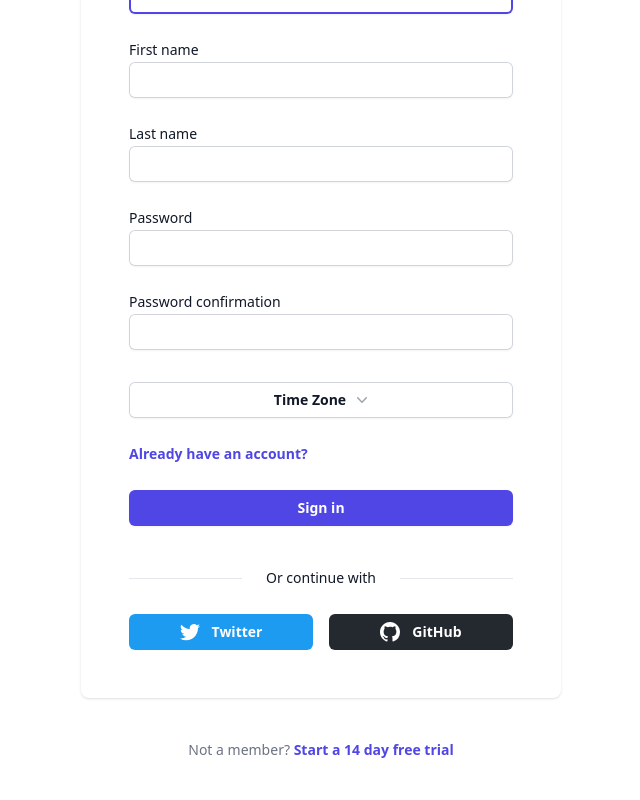
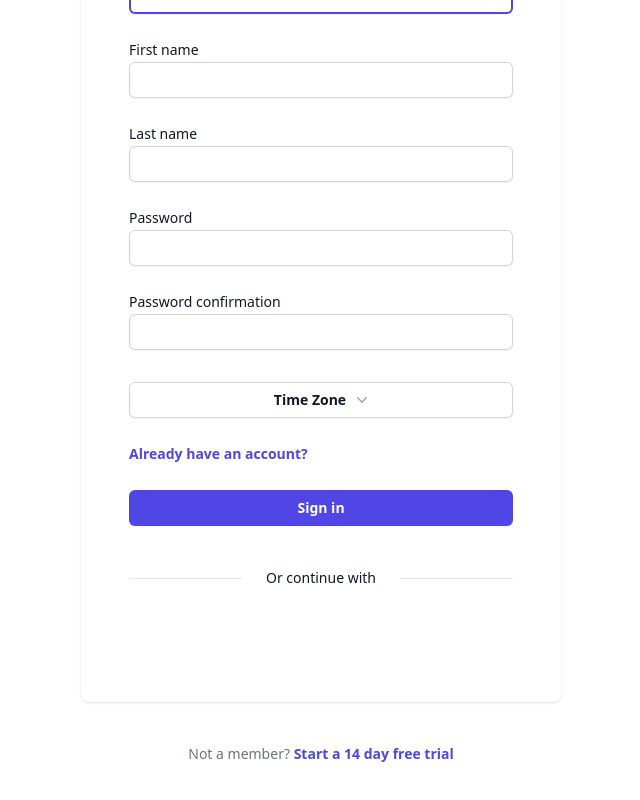
Before and after one commit to jackpaulcollins/path-buddy-app, a React (Create React App) app in the folder client/: page /register in a window 1280 px wide. Shown: the part 322-1122 px from the top of the page, without its empty margins (319-959 px from the left). Built offline with nearby package versions, Linux system fonts and the light colour scheme.

Commit message:
add google to register too

```diff
--- a/client/src/features/auth/Register.jsx
+++ b/client/src/features/auth/Register.jsx
@@ -8,6 +8,7 @@ import { useRegisterMutation } from './authApiSlice';
 import Dropdown from '../../components/Dropdown';
 import systemTimeZones from '../../constants/timeZones';
 import ErrorAlert from '../../components/ErrorAlert';
+import GoogleAuthProvider from './GoogleAuthProvider';
 
 function Login() {
   const emailRef = useRef();
@@ -249,30 +250,8 @@ function Login() {
               </div>
             </div>
 
-            <div className="mt-6 grid grid-cols-2 gap-4">
-              <Link
-                to="/register"
-                className="flex w-full items-center justify-center gap-3 rounded-md bg-[#1D9BF0] px-3 py-1.5 text-white focus-visible:outline focus-visible:outline-2 focus-visible:outline-offset-2 focus-visible:outline-[#1D9BF0]"
-              >
-                <svg className="h-5 w-5" aria-hidden="true" fill="currentColor" viewBox="0 0 20 20">
-                  <path d="M6.29 18.251c7.547 0 11.675-6.253 11.675-11.675 0-.178 0-.355-.012-.53A8.348 8.348 0 0020 3.92a8.19 8.19 0 01-2.357.646 4.118 4.118 0 001.804-2.27 8.224 8.224 0 01-2.605.996 4.107 4.107 0 00-6.993 3.743 11.65 11.65 0 01-8.457-4.287 4.106 4.106 0 001.27 5.477A4.073 4.073 0 01.8 7.713v.052a4.105 4.105 0 003.292 4.022 4.095 4.095 0 01-1.853.07 4.108 4.108 0 003.834 2.85A8.233 8.233 0 010 16.407a11.616 11.616 0 006.29 1.84" />
-                </svg>
-                <span className="text-sm font-semibold leading-6">Twitter</span>
-              </Link>
-
-              <Link
-                to="/register"
-                className="flex w-full items-center justify-center gap-3 rounded-md bg-[#24292F] px-3 py-1.5 text-white focus-visible:outline focus-visible:outline-2 focus-visible:outline-offset-2 focus-visible:outline-[#24292F]"
-              >
-                <svg className="h-5 w-5" aria-hidden="true" fill="currentColor" viewBox="0 0 20 20">
-                  <path
-                    fillRule="evenodd"
-                    d="M10 0C4.477 0 0 4.484 0 10.017c0 4.425 2.865 8.18 6.839 9.504.5.092.682-.217.682-.483 0-.237-.008-.868-.013-1.703-2.782.605-3.369-1.343-3.369-1.343-.454-1.158-1.11-1.466-1.11-1.466-.908-.62.069-.608.069-.608 1.003.07 1.531 1.032 1.531 1.032.892 1.53 2.341 1.088 2.91.832.092-.647.35-1.088.636-1.338-2.22-.253-4.555-1.113-4.555-4.951 0-1.093.39-1.988 1.029-2.688-.103-.253-.446-1.272.098-2.65 0 0 .84-.27 2.75 1.026A9.564 9.564 0 0110 4.844c.85.004 1.705.115 2.504.337 1.909-1.296 2.747-1.027 2.747-1.027.546 1.379.203 2.398.1 2.651.64.7 1.028 1.595 1.028 2.688 0 3.848-2.339 4.695-4.566 4.942.359.31.678.921.678 1.856 0 1.338-.012 2.419-.012 2.747 0 .268.18.58.688.482A10.019 10.019 0 0020 10.017C20 4.484 15.522 0 10 0z"
-                    clipRule="evenodd"
-                  />
-                </svg>
-                <span className="text-sm font-semibold leading-6">GitHub</span>
-              </Link>
+            <div className="w-1/2 mt-6 m-auto">
+              <GoogleAuthProvider />
             </div>
           </div>
         </div>
```
Also changed, not shown: 1 other file (tests, documents, lock files or other folders).
